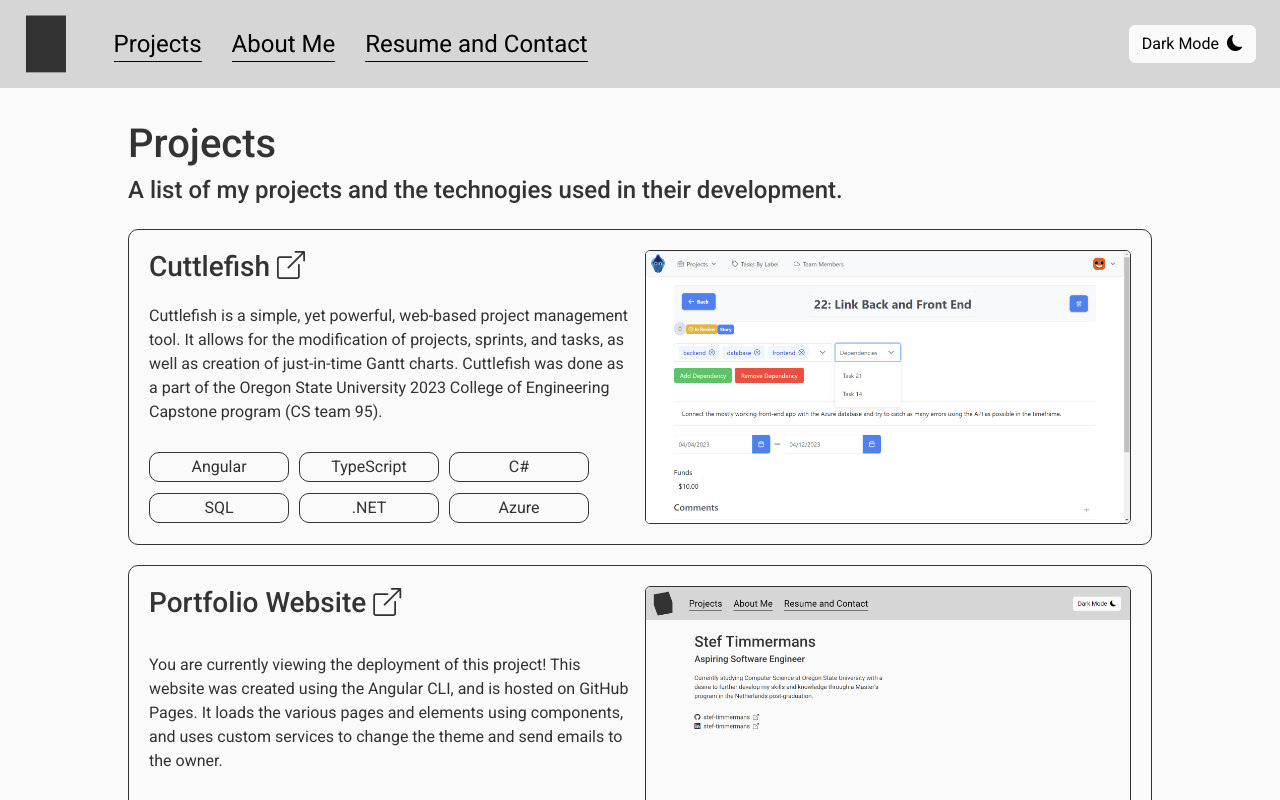
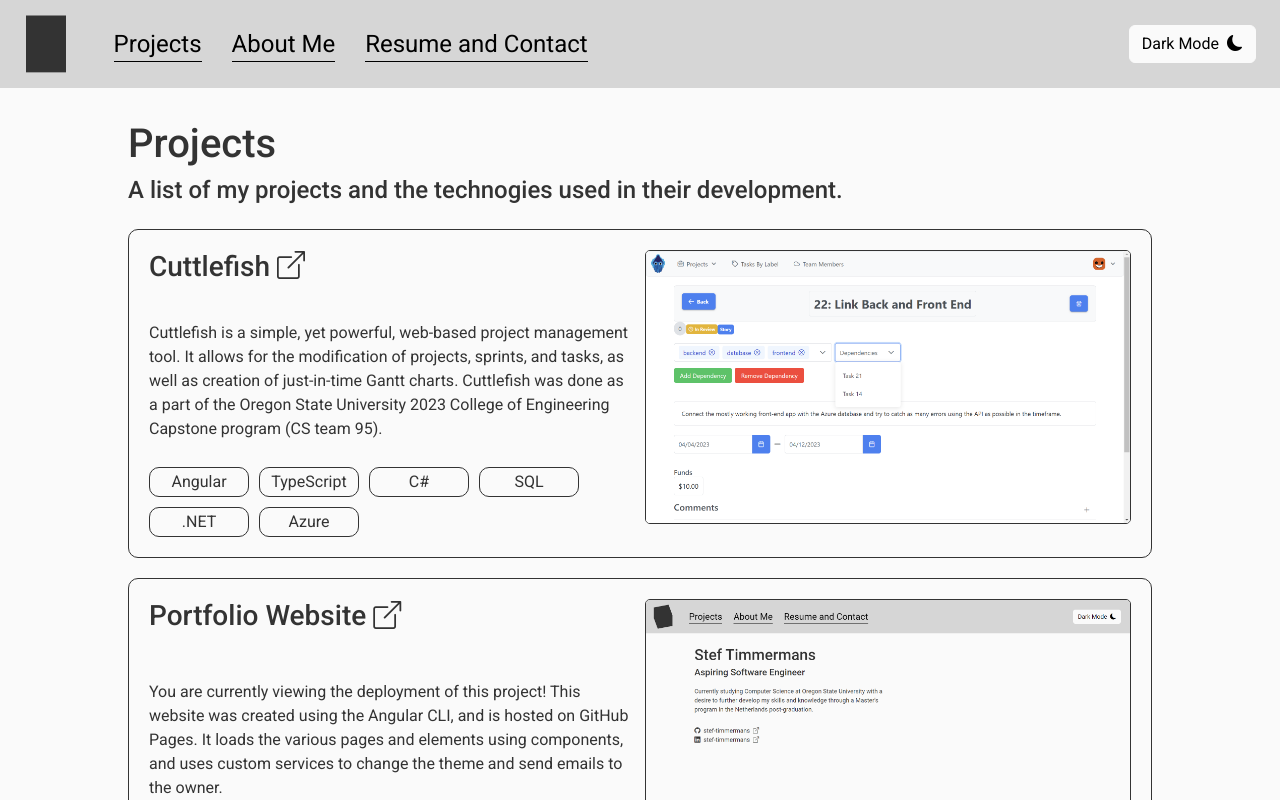
Before and after one commit to stef-timmermans/stef-timmermans.github.io, an Angular app: page /projects in a window 1280 px wide. Shown: the top 800 px of the page. Built offline with nearby package versions, Linux system fonts and the light colour scheme.

Commit message:
tag styling

```diff
--- a/src/app/elements/project/project.component.scss
+++ b/src/app/elements/project/project.component.scss
@@ -15,6 +15,7 @@
 
 .project-name {
     grid-area: name;
+    align-self: start;
 
     a {
         color: var(--text-color);
@@ -30,6 +31,8 @@
 
 .project-description {
     grid-area: description;
+    align-self: start;
+    padding-top: 20px;
 }
 
 .tag-list {
@@ -37,6 +40,8 @@
     flex-wrap: wrap;
     gap: 10px;
     grid-area: tags;
+    align-self: end;
+    justify-content: flex-start;
 }
 
 .tag {
@@ -45,13 +50,12 @@
     padding: 5px;
     display: inline-flex;
     align-items: center;
-    justify-content: center; // horizontally center text
+    justify-content: center;
     line-height: 1;
-    min-width: 140px; // Adjust this to the minimum size you want
-    height: 30px; // Adjust this based on your design
-    text-align: center; // Ensure the text is centered
+    min-width: 100px;
+    height: 30px;
+    text-align: center;
 }
-
 
 .project-image {
     grid-area: image;
```
